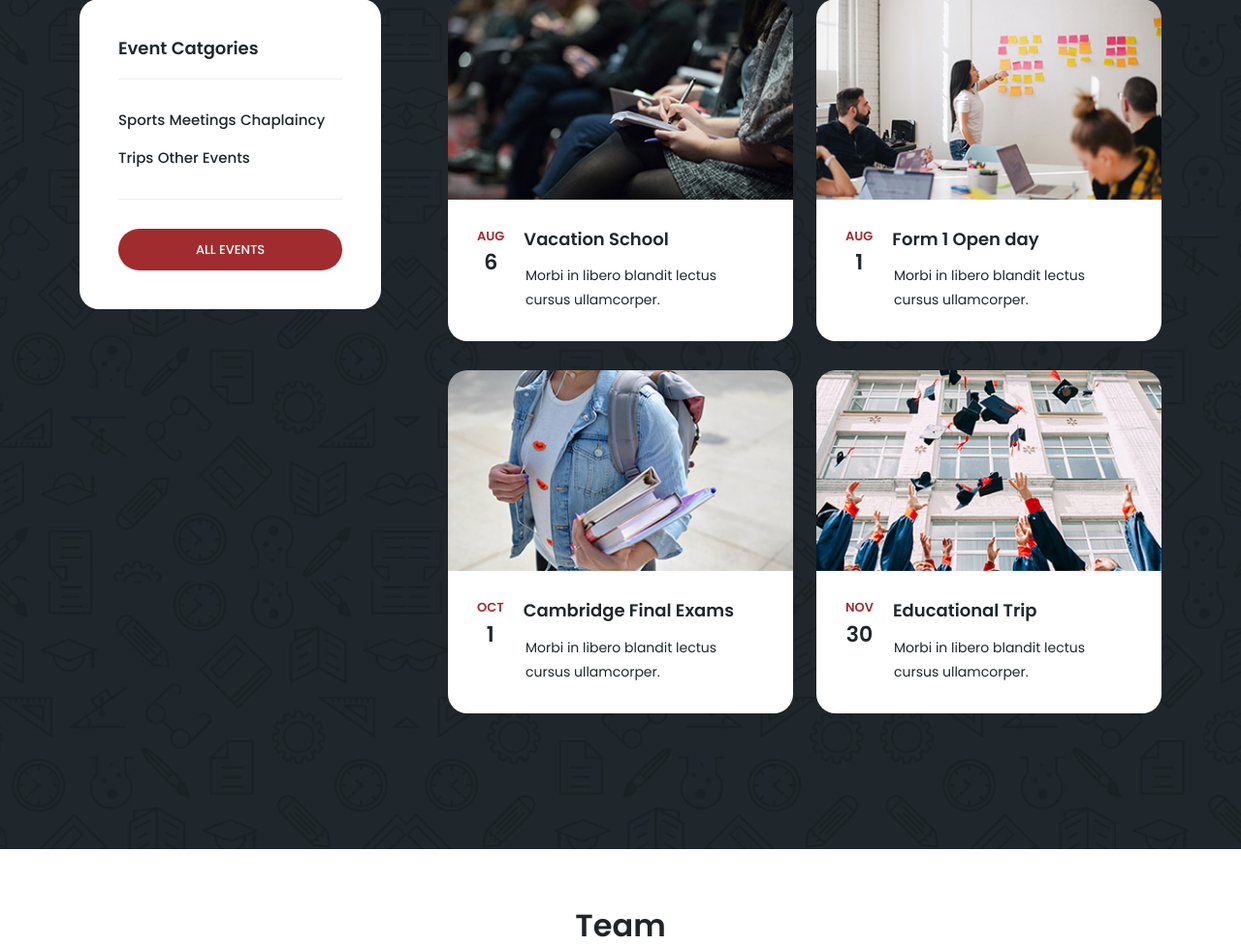
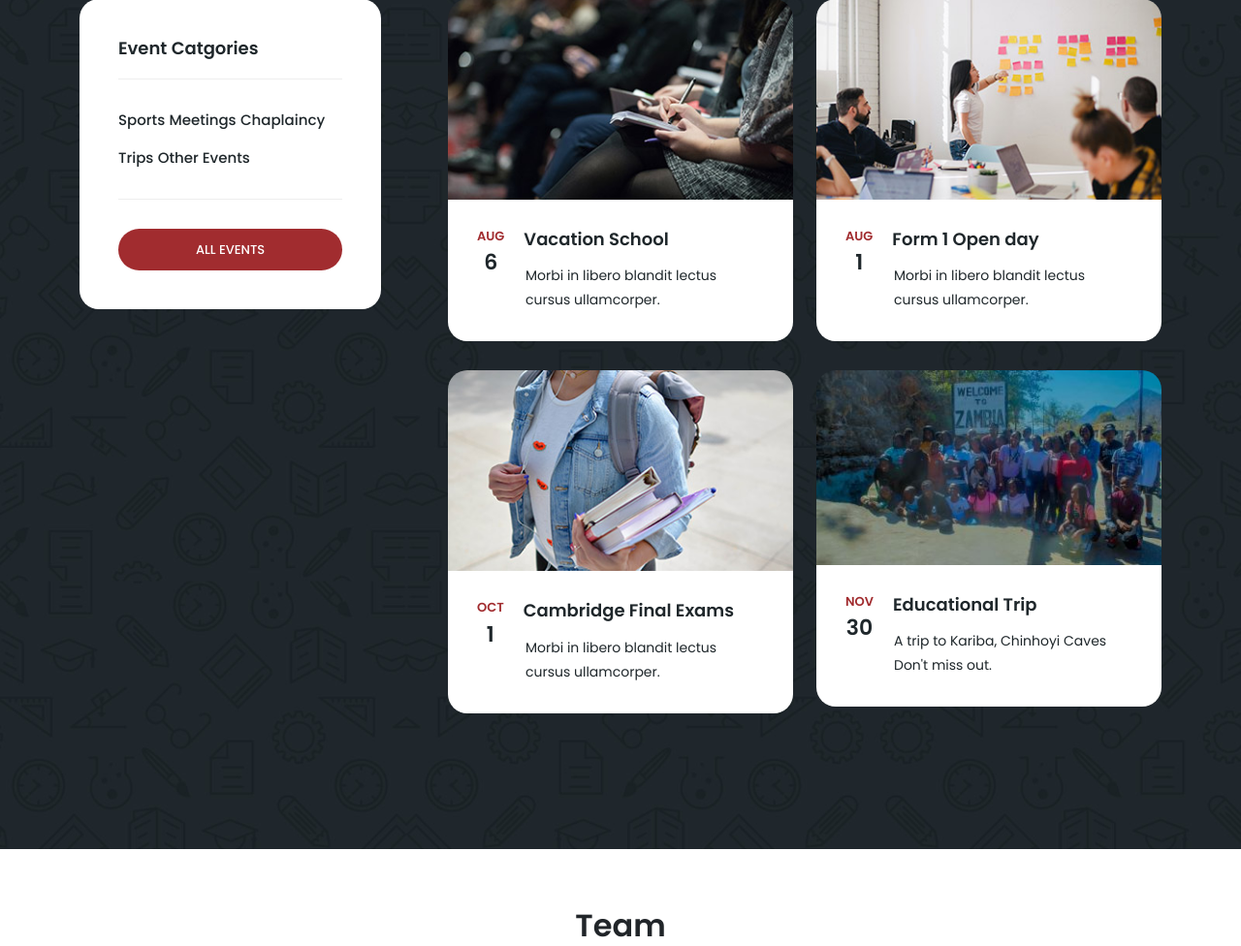
Before and after one commit to Joenny-stack/Joenny-stack.github.io, a PHP site: page / in a window 1280 px wide. Shown: the part 1302-2278 px from the top of the page at 97% size. Run offline with PHP 8.4, Linux system fonts and the light colour scheme.

Commit message:
changing images

```diff
--- a/assets/css/templatemo-edu-meeting.css
+++ b/assets/css/templatemo-edu-meeting.css
@@ -1490,7 +1490,7 @@ section.our-facts h2 {
 section.our-facts .video {
   text-align: center;
   margin-left: 70px;
-  background-image: url(../images/video-item-bg.jpg);
+  background-image: url(../images/price.jpg);
   background-repeat: no-repeat;
   background-position: center center;
   background-size: cover;
--- a/index.html
+++ b/index.html
@@ -273,14 +273,14 @@
                   <div class="price">
                     <!--span>$48.00</span-->
                   </div>
-                  <a href="meeting-details.html"><img src="assets/images/meeting-04.jpg" alt="Student Training"></a>
+                  <a href="meeting-details.html"><img src="assets/images/trips.jpg" alt="Student Training"></a>
                 </div>
                 <div class="down-content">
                   <div class="date">
                     <h6>Nov <span>30</span></h6>
                   </div>
                   <a href="meeting-details.html"><h4>Educational Trip</h4></a>
-                  <p>Morbi in libero blandit lectus<br>cursus ullamcorper.</p>
+                  <p>A trip to Kariba, Chinhoyi Caves<br>Don't miss out.</p>
                 </div>
               </div>
             </div>
```
Also changed, not shown: assets/images/price.jpg (added), assets/images/trips.jpg (added).
